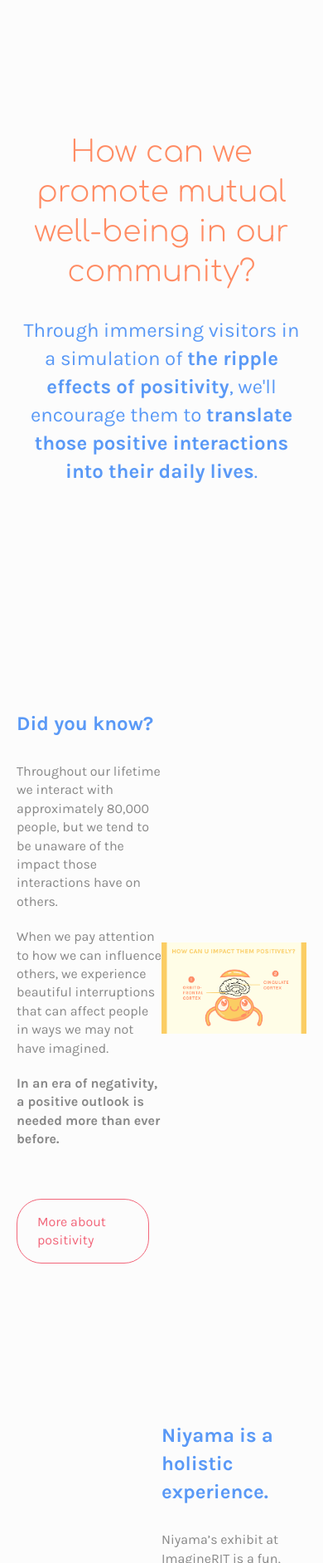
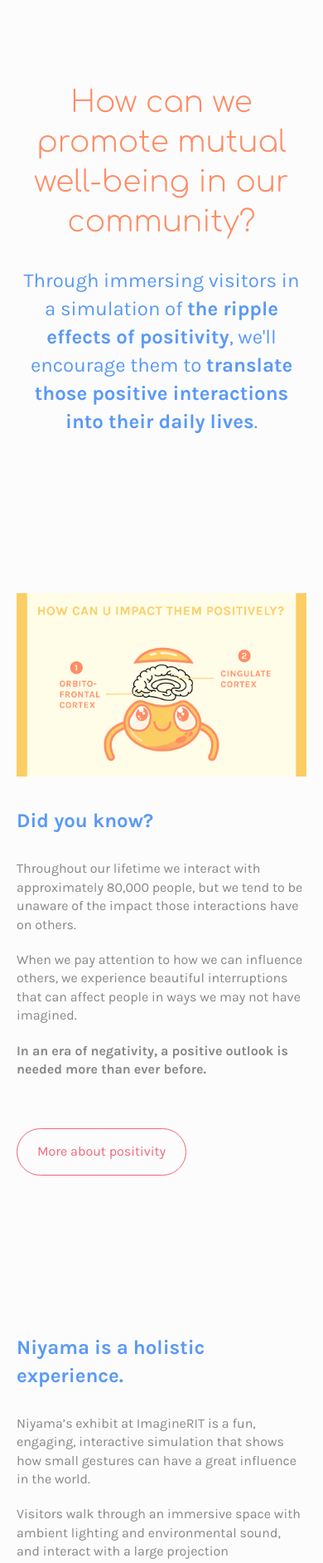
Before and after one commit to exl8210/Niyama, a PHP site: page /exhibit.php in a window 390 px wide. Shown: the part 402-2286 px from the top of the page at 83% size. Run offline with PHP 8.4, Linux system fonts and the light colour scheme; some libraries are stand-ins or nearby versions.

Commit message:
Completed most of the media queries
As the title says, all of the media queries are pretty much complete, as well as any rearrangements needed for the exhibit page.

```diff
--- a/assets/css/media-queries.css
+++ b/assets/css/media-queries.css
@@ -67,6 +67,40 @@
     #share-button {
         margin: 0 auto;
     }
+    #footer-nav {
+        margin-bottom: 40px;
+        text-align: center;
+    }
+    #footer-nav li {
+        display: inline-block;
+        margin-right: 20px;
+    }
+    footer h1 {
+        font-size: 24px;
+        line-height: 36px;
+    }
+    .clear {
+        margin: 40px 0;
+    }
+    .small-vert-space {
+        margin: 15px 0;
+    }
+    .large-vert-space {
+        margin: 30px 0;
+    }
+    .case-section {
+        display: block;
+        align-items: baseline;
+    }
+    #exhibit-infographic,
+    #exhibit-mockup,
+    #exhibit-1-video,
+    #exhibit-2-image,
+    #exhibit-3-image,
+    #exhibit-4-image,
+    #exhibit-exit-image {
+        margin-bottom: 30px;
+    }
 }
 @media screen and (max-width: 900px) {
     #info-talks .info-content {
@@ -95,10 +129,25 @@
         max-height: 30vw !important;
     }
 }
+@media screen and (max-width: 570px) {
+    .side-img,
+    .side-desc {
+        width: 100%;
+    }
+    .side-desc {
+        margin-top: 20px;
+    }
+}
 @media screen and (max-width: 480px) {
+    header {
+        padding: 24px 0 40px;
+    }
+    #logo {
+        height: 60px;
+    }
     section#icon {
         float: right;
-        margin: 15px 15px 0 0;
+        margin: 15px 15px 0 0 !important;
     }
 }
 
@@ -124,7 +173,7 @@ section#icon {
 .menu {
     cursor: pointer;
     display: inline-block;
-    font-size: 8px;
+    font-size: 5px;
     height: 6em;
     margin: 2%;
     position: relative;
@@ -197,7 +246,7 @@ section#icon {
     transform: rotate(45deg) translate(-0.9em);
 }
 .open#mobile-nav {
-    background: rgba(242, 102, 122, .85);
+    background: rgba(242, 102, 122, .9);
     z-index: 10;
 }
 #mobile-menu-container {
--- a/assets/js/mediaQueries.js
+++ b/assets/js/mediaQueries.js
@@ -28,7 +28,7 @@ function removeOffsets(bpOne) {
         $("#exhibit-mockup").removeClass("offset-by-one");
         $("#exhibit-1").removeClass("offset-by-one");
         $("#exhibit-1-video").removeClass("four").addClass("eight");
-        $("#exhibit-2").removeClass("offset-by-one four").addClass("six");
+        $("#exhibit-2").removeClass("offset-by-two four").addClass("offset-by-one six");
         $("#exhibit-3").removeClass("offset-by-one");
         $("#exhibit-3-image").removeClass("six").addClass("eight");
         $("#exhibit-exit-prompt").removeClass("offset-by-one four").addClass("five");
@@ -76,7 +76,7 @@ function removeOffsets(bpOne) {
         $("#exhibit-mockup").addClass("offset-by-one");
         $("#exhibit-1").addClass("offset-by-one");
         $("#exhibit-1-video").removeClass("eight").addClass("four");
-        $("#exhibit-2").removeClass("six").addClass("offset-by-one four");
+        $("#exhibit-2").removeClass("offset-by-one six").addClass("offset-by-two four");
         $("#exhibit-3").addClass("offset-by-one");
         $("#exhibit-3-image").removeClass("eight").addClass("six");
         $("#exhibit-exit-prompt").removeClass("five").addClass("offset-by-one four");
@@ -123,17 +123,89 @@ function respThree(bpThree) {
         $("#yolk").removeClass("four").addClass("six offset-by-three");
         $("#yolk-intro").removeClass("offset-by-one eight").addClass("twelve");
         $("#yolk-quote").removeClass("offset-by-one eight").addClass("twelve");
+
+        $("#exhibit-dyk").removeClass("six").addClass("twelve");
+        $("#exhibit-infographic").removeClass("five").addClass("offset-by-one ten");
+        $("#dyk").prepend($("#exhibit-infographic"));
+
+        $("#exhibit-mockup").removeClass("six").addClass("twelve");
+        $("#exhibit-holistic").removeClass("six").addClass("twelve");
+        $("#mockup").prepend($("#exhibit-holistic"));
+
+        $("#exhibit-1").removeClass("four").addClass("twelve");
+        $("#exhibit-1-video").removeClass("offset-by-one").addClass("offset-by-two");
+
+        $("#exhibit-2").removeClass("offset-by-one six").addClass("twelve");
+        $("#exhibit-2-image").removeClass("offset-by-one six").addClass("offset-by-two eight");
+        $("#interaction-2").prepend($("#exhibit-2"));
+
+        $("#exhibit-3").removeClass("four").addClass("twelve");
+        $("#exhibit-3-image").removeClass("offset-by-one").addClass("offset-by-two");
+
+        $("#exhibit-4").removeClass("seven").addClass("twelve");
+        $("#exhibit-4-image").removeClass("four").addClass("twelve");
+        $("#products").prepend($("#exhibit-4"));
+
+        $("#exhibit-exit-prompt").removeClass("five").addClass("twelve");
+        $("#exhibit-exit-image").removeClass("offset-by-one six").addClass("twelve");
+
+        $("#footer-intro").removeClass("eight").addClass("twelve");
+        $("#footer-nav").removeClass("three").addClass("twelve");
+        $("#footer-main-content").prepend($("#footer-nav"));
     }
     else {
         $("#yolk").removeClass("six offset-by-three").addClass("four");
         $("#yolk-intro").removeClass("twelve").addClass("offset-by-one eight");
         $("#yolk-quote").removeClass("twelve").addClass("offset-by-one eight");
+
+        $("#exhibit-dyk").removeClass("twelve").addClass("six");
+        $("#exhibit-infographic").removeClass("offset-by-one ten").addClass("five");
+        $("#dyk").append($("#exhibit-infographic"));
+
+        $("#exhibit-mockup").removeClass("twelve").addClass("six");
+        $("#exhibit-holistic").removeClass("twelve").addClass("six");
+        $("#mockup").append($("#exhibit-holistic"));
+
+        $("#exhibit-1").removeClass("twelve").addClass("four");
+        $("#exhibit-1-video").removeClass("offset-by-two").addClass("offset-by-one");
+
+        $("#exhibit-2").removeClass("twelve").addClass("offset-by-one six");
+        $("#exhibit-2-image").removeClass("offset-by-two eight").addClass("offset-by-one six");
+        $("#interaction-2").append($("#exhibit-2"));
+
+        $("#exhibit-3").removeClass("twelve").addClass("four");
+        $("#exhibit-3-image").removeClass("offset-by-two").addClass("offset-by-one");
+
+        $("#exhibit-4").removeClass("twelve").addClass("seven");
+        $("#exhibit-4-image").removeClass("twelve").addClass("four");
+        $("#products").append($("#exhibit-4"));
+
+        $("#exhibit-exit-prompt").removeClass("twelve").addClass("five");
+        $("#exhibit-exit-image").removeClass("twelve").addClass("offset-by-one six");
+
+        $("#footer-intro").removeClass("twelve").addClass("eight columns");
+        $("#footer-nav").removeClass("twelve").addClass("three");
+        $("#footer-main-content").append($("#footer-nav"));
+    }
+}
+
+/* 900px */
+function respFour(bpFour) {
+    if (bpFour.matches) {
+        $("#exhibit-statement").removeClass("offset-by-two eight").addClass("twelve");
+
+        $("#exhibit-summary").removeClass("offset-by-two eight").addClass("twelve");
+    }
+    else {
+        $("#exhibit-statement").removeClass("twelve").addClass("offset-by-two eight");
+
+        $("#exhibit-summary").removeClass("twelve").addClass("offset-by-two eight");
     }
 }
 
 /* 768px */
-function respFour(bpFour) {
-    if (bpFour.matches) {
+function respFive(bpFive) {
+    if (bpFive.matches) {
 
     }
     else {
@@ -142,9 +214,9 @@ function respFour(bpFour) {
 }
 
 /* 480px */
-function respFive(bpFive) {
-    if (bpFive.matches) {
-        $("#logo").attr('src', 'assets/media/brand/niyama-bottom@2x.png');
+function respSix(bpSix) {
+    if (bpSix.matches) {
+        $("#logo").attr('src', 'assets/media/brand/favicon-194x194.png');
     }
     else {
         $("#logo").attr('src', 'assets/media/brand/niyama-tagline@2x.png');
@@ -169,13 +241,18 @@ function checkBreakpoints() {
     respThree(bpThree);
     bpThree.addListener(respThree);
 
-    // check breakpoint 4 (768px)
-    var bpFour = window.matchMedia("(max-width: 768px");
+    // check breakpoint 4 (900px)
+    var bpFour = window.matchMedia("(max-width: 900px");
     respFour(bpFour);
     bpFour.addListener(respFour);
 
-    // check breakpoint 5 (480px)
-    var bpFive = window.matchMedia("(max-width: 480px");
+    // check breakpoint 5 (768px)
+    var bpFive = window.matchMedia("(max-width: 768px");
     respFive(bpFive);
     bpFive.addListener(respFive);
+
+    // check breakpoint 6 (480px)
+    var bpSix = window.matchMedia("(max-width: 480px");
+    respSix(bpSix);
+    bpSix.addListener(respSix);
 }
--- a/exhibit.php
+++ b/exhibit.php
@@ -24,10 +24,11 @@
     <div class="row offset-by-two eight columns">
         <div style="width: 100%; height: 500px; border: 1px solid #232323">animated promotional video</div>
     </div>
+
+    <div class="u-cf clear"></div>
     -->
-    <div class="u-cf clear"></div>
 
-    <div class="row case-section">
+    <div class="row case-section" id="dyk">
         <div class="offset-by-one four columns" id="exhibit-dyk">
             <h2>Did you know?</h2>
             <p>Throughout our lifetime we interact with approximately 80,000 people, but we tend to be unaware of the impact those interactions have on others.</p>
@@ -61,7 +62,7 @@
     <div class="u-cf large-vert-space"></div>
     <div class="u-cf large-vert-space"></div>
 
-    <div class="row case-section">
+    <div class="row case-section" id="mockup">
         <div class="offset-by-one six columns" id="exhibit-mockup">
             <!--
             <div style="width: 100%; height: 400px; border: 1px solid #232323">diagram of the room</div>
@@ -69,7 +70,7 @@
             <img src="assets/media/full-room-mockup.png" style="width: 100%" />
         </div>
 
-        <div class="six columns">
+        <div class="six columns" id="exhibit-holistic">
             <h2>Niyama is a holistic experience.</h2>
             <p>Niyama’s exhibit at ImagineRIT is a fun, engaging, interactive simulation that shows how small gestures can have a great influence in the world.</p>
 
@@ -86,7 +87,7 @@
 
     <div class="u-cf small-vert-space"></div>
 
-    <div class="row case-section">
+    <div class="row case-section" id="interaction-1">
         <div class="offset-by-one four columns" id="exhibit-1">
             <h2>Be positive to a Yolk</h2>
             <p>Give sad Yolks a little smile, hug, or high five, and see what happens...</p>
@@ -105,8 +106,8 @@
 
     <div class="u-cf"></div>
 
-    <div class="row case-section">
-        <div class="offset-by-one four columns" id="exhibit-2">
+    <div class="row case-section" id="interaction-2">
+        <div class="offset-by-one four columns" id="exhibit-2-image">
             <!--
             <div style="width: 100%; height: 300px; border: 1px solid #232323">animation: ripple effect (newly happy yolk -> makes another yolk happy)</div>
             -->
@@ -116,7 +117,7 @@
             </video>
         </div>
 
-        <div class="offset-by-two four columns">
+        <div class="offset-by-two four columns" id="exhibit-2">
             <h2>Watch it spread happiness</h2>
             <p>Your little gesture is passed on to other Yolks in the environment!</p>
         </div>
@@ -124,7 +125,7 @@
 
     <div class="u-cf clear"></div>
 
-    <div class="row case-section">
+    <div class="row case-section" id="exhibition">
         <div class="offset-by-one four columns" id="exhibit-3">
             <h2>Take a moment to reflect</h2>
             <p>Wander around the exhibit and take in the ambience and the environment.</p>
@@ -140,28 +141,28 @@
 
     <div class="u-cf clear"></div>
 
-    <div class="row case-section">
-        <div class="seven columns">
+    <div class="row case-section" id="products">
+        <div class="seven columns" id="exhibit-4-image">
             <!--
             <div style="width: 100%; height: 300px; border: 1px solid #232323">photo: tangible (product shots)</div>
             -->
             <img src="assets/media/product-sketches.jpg" style="width: 100%" />
         </div>
 
-        <div class="four columns">
-            <h2>Interact with Yolks<br />beyond the exhibit</h2>
+        <div class="four columns" id="exhibit-4">
+            <h2>Interact with Yolks beyond the exhibit</h2>
             <p>Take your virtual positivity into the real world with our line of products.</p>
         </div>
     </div>
 
     <div class="u-cf clear"></div>
 
-    <div class="row case-section">
+    <div class="row case-section" id="takeaway">
         <div class="offset-by-one four columns" id="exhibit-exit-prompt">
             <h1>How will you spread happiness today?</h1>
         </div>
 
-        <div class="offset-by-one six columns">
+        <div class="offset-by-one six columns" id="exhibit-exit-image">
             <!--
             <div style="width: 100%; height: 300px; border: 1px solid #232323">product shot of takeaways</div>
             -->
--- a/footer.php
+++ b/footer.php
@@ -24,13 +24,13 @@
 
         <div class="u-cf"></div>
 
+        <div id="footer-main-content">
             <div class="offset-by-one eight columns" id="footer-intro">
                 <h1>Negativity spreads fast.<br />
                 Help spread positivity faster.</h1> <span class="attr">Copyright &copy; 2018. Niyama &hearts;</span>
-
             </div>
 
-        <div class="three columns">
+            <div class="three columns" id="footer-nav">
                 <ul>
                     <li><a href="exhibit.php">See Our Exhibit</a></li>
                     <li><a href="exhibit.php">Read Real Stories</a></li>
@@ -48,8 +48,9 @@
 
                 <a href="http://www.twitter.com/niyama2018" class="noHover"><img class="social" src="assets/media/icons/twitter@2x.png" /></a>
             </div>
+        </div>
 
-        <div class="u-cf clear"></div>
+        <div class="u-cf large-vert-space"></div>
 
         <div id="rit-logos">
             <a href="https://www.rit.edu" target="_blank" class="noHover"><img src="assets/media/logos/rit.gif" class="school-logo" style="width: 60px" /></a>
@@ -95,7 +96,11 @@
         modifier: 'blue-theme'
     });
 
-    $("#tapMe").arctext({radius: 200, dir: -1});
+    $("#tapMe").arctext({
+        radius: 200,
+        dir: -1
+    });
+
 </script>
 </body>
 
```
Lines whose indentation alone changed are shown as unchanged.
